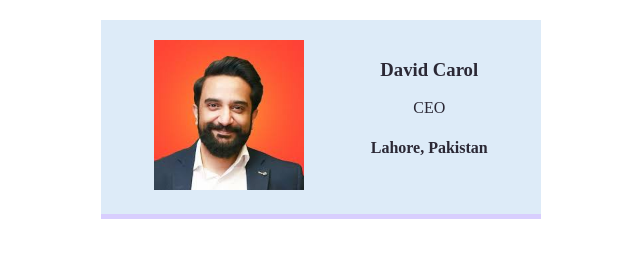
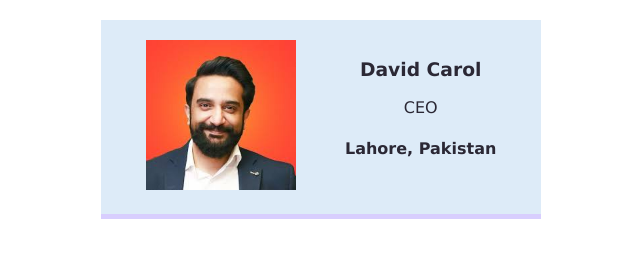
Before and after one commit to shahzamandurrani/DEV, a plain HTML site: page Card/index.html in a window 1280 px wide. Shown: the whole page, without its empty margins (319-959 px from the left). Drawn offline with Linux system fonts and the light colour scheme.

Commit message:
card improves

```diff
--- a/Card/index.css
+++ b/Card/index.css
@@ -1,5 +1,6 @@
 body{
     margin: 20px;
+    font-family: Verdana, Geneva, Tahoma, sans-serif;
 }
 
 img{
@@ -15,8 +16,7 @@ img{
     padding: 20px;
     justify-content: space-around;
     width: 400px;
-    margin-left: auto;
-    margin-right: auto;
+    margin: 0 auto;
     border-bottom: 5px solid #d8cefe;
     background-color: #ddebf8;
     color: #2b2835;
```
